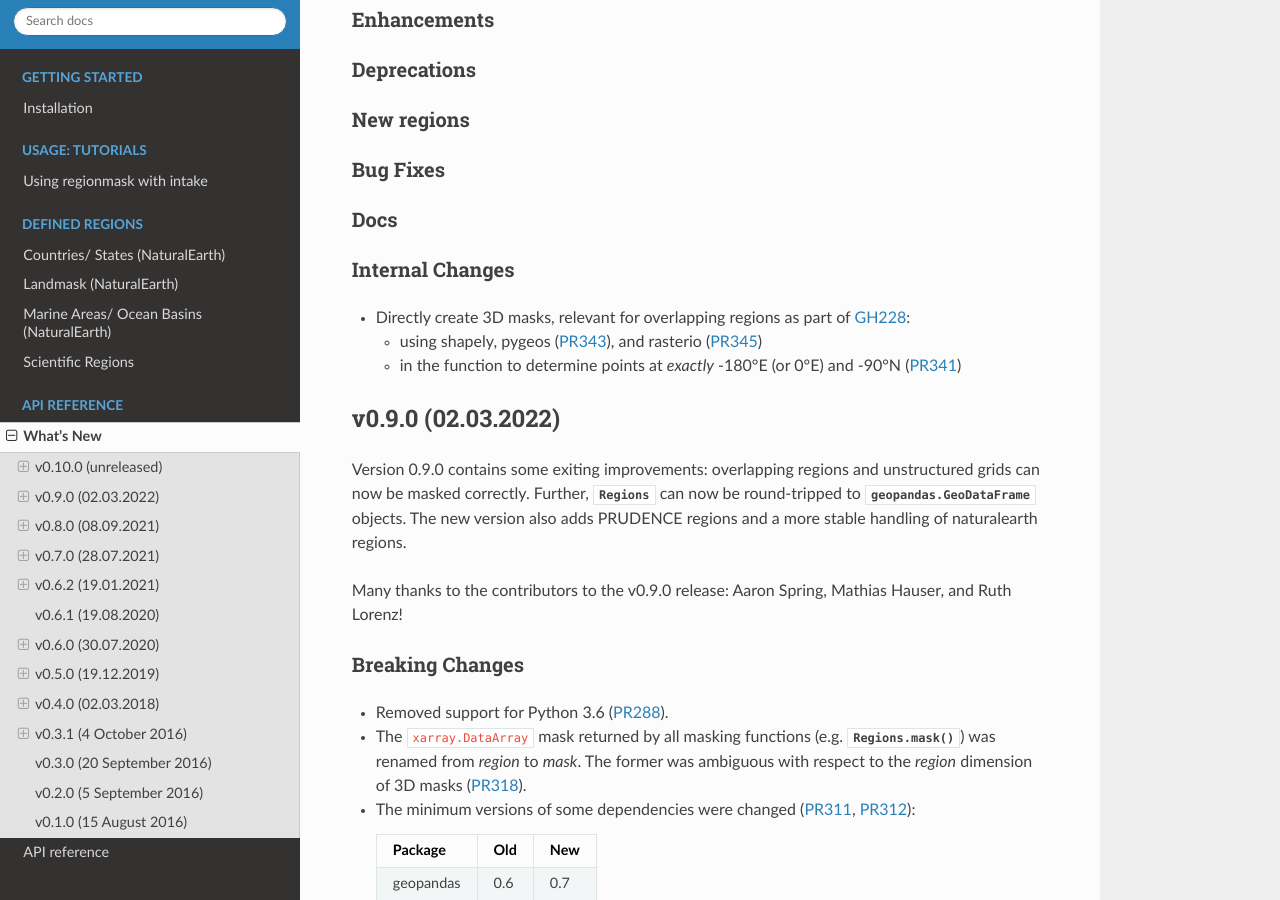
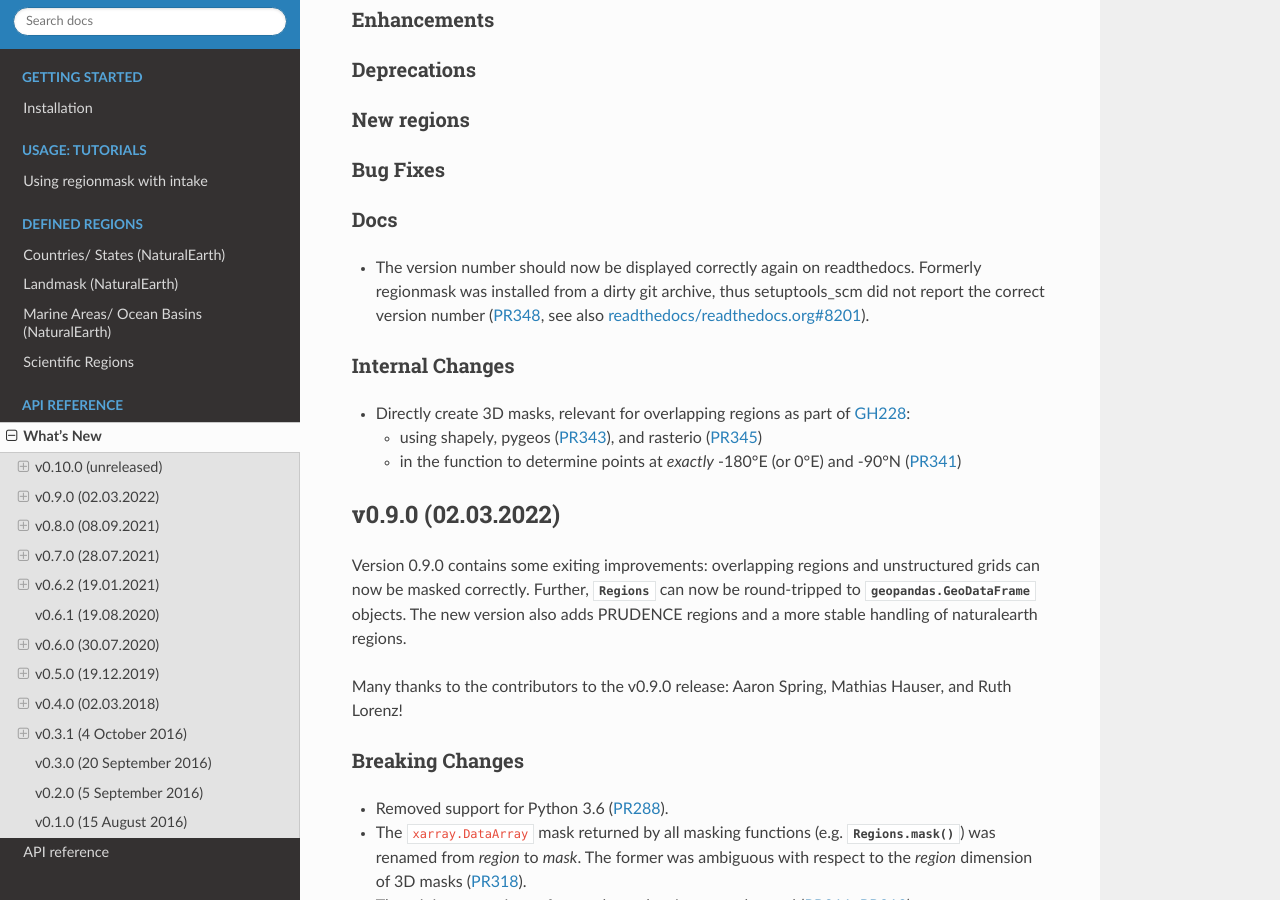
Before and after one commit to regionmask/regionmask, a Sphinx documentation site: the page built from docs/whats_new.rst, in a window 1280 px wide and 900 px high, scrolled down 384 px. Built offline with Sphinx 7.4.7 and the Read the Docs theme 2.0.0, drawn with Linux system fonts in a browser that asks for light colours; pages that are not in the unit, such as notebooks, are missing from menus; the version number could not be read and is left out.

Commit message:
rtd: fix dirty version (using `git update-index --assume-unchanged`) (#348)
* rtd: fix dirty version (using 'assume-unchanged')

* Update readthedocs.yml

* Update readthedocs.yml

* try installing after assume-unchanged

* Update readthedocs.yml

* Update readthedocs.yml

* Update readthedocs.yml

* Update readthedocs.yml

* Apply suggestions from code review

* remove not-working __init__ hack again

* whats new entry

```diff
--- a/docs/whats_new.rst
+++ b/docs/whats_new.rst
@@ -30,6 +30,11 @@ Bug Fixes
 
 Docs
 ~~~~
+
+- The version number should now be displayed correctly again on readthedocs. Formerly
+  regionmask was installed from a dirty git archive, thus setuptools_scm did not
+  report the correct version number (:pull:`348`, see also `readthedocs/readthedocs.org#8201
+  <https://github.com/readthedocs/readthedocs.org/issues/8201>`_).
 
 Internal Changes
 ~~~~~~~~~~~~~~~~
--- a/readthedocs.yml
+++ b/readthedocs.yml
@@ -1,6 +1,12 @@
 version: 2
 build:
   os: ubuntu-20.04
+  jobs:
+    pre_install:
+        # see https://github.com/readthedocs/readthedocs.org/issues/8201
+      - git update-index --assume-unchanged ci/requirements/docs.yml docs/conf.py
+      # install regionmask, needs to be editable
+      - pip install -e .
   tools:
     python: mambaforge-4.10
 sphinx:
--- a/regionmask/__init__.py
+++ b/regionmask/__init__.py
@@ -15,8 +15,3 @@ except Exception:
     # Local copy or not installed with setuptools.
     # Disable minimum version checks on downstream libraries.
     __version__ = "999"
-
-# hack for https://github.com/readthedocs/readthedocs.org/issues/8201
-# rtd creates a 'dirty' repo even for tags
-if os.environ.get("READTHEDOCS", None) == "True":
-    __version__ == __version__.split(".dev0+")[0]
```
Also changed, not shown: 1 other file.
